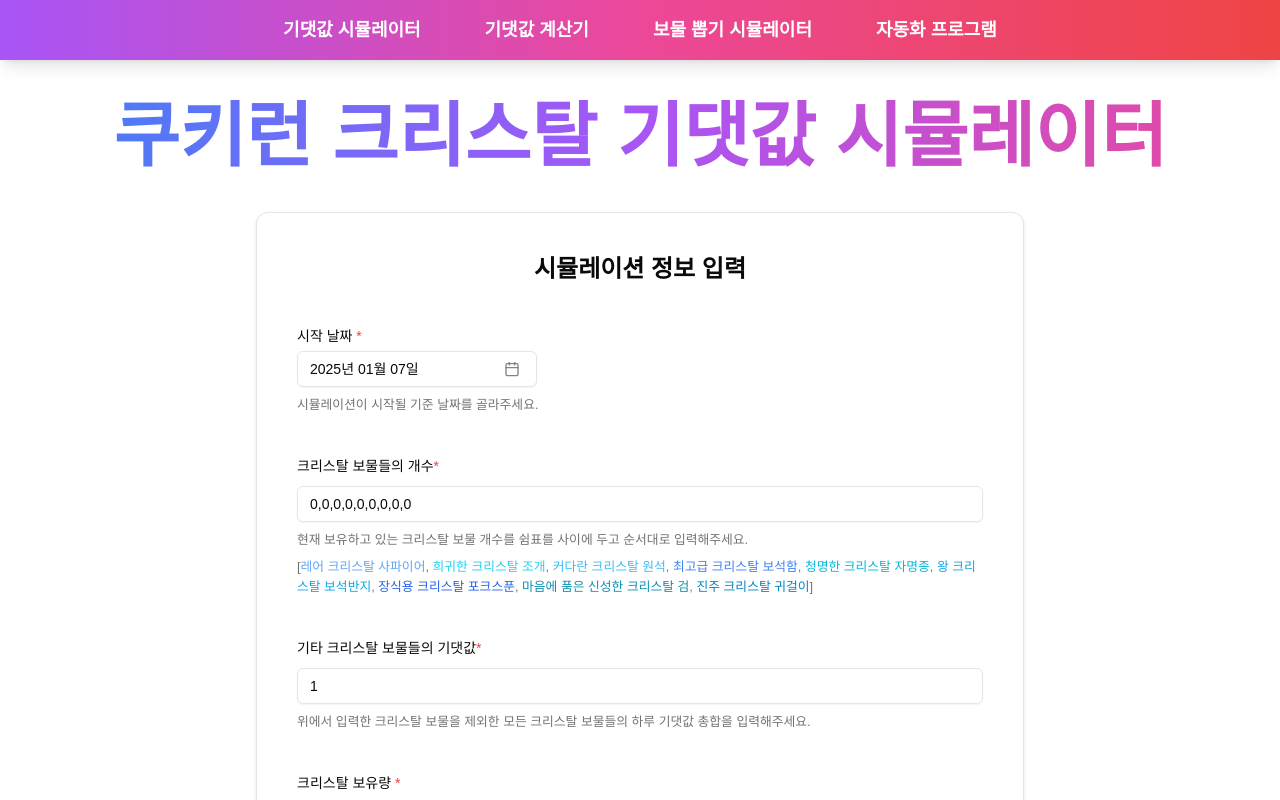
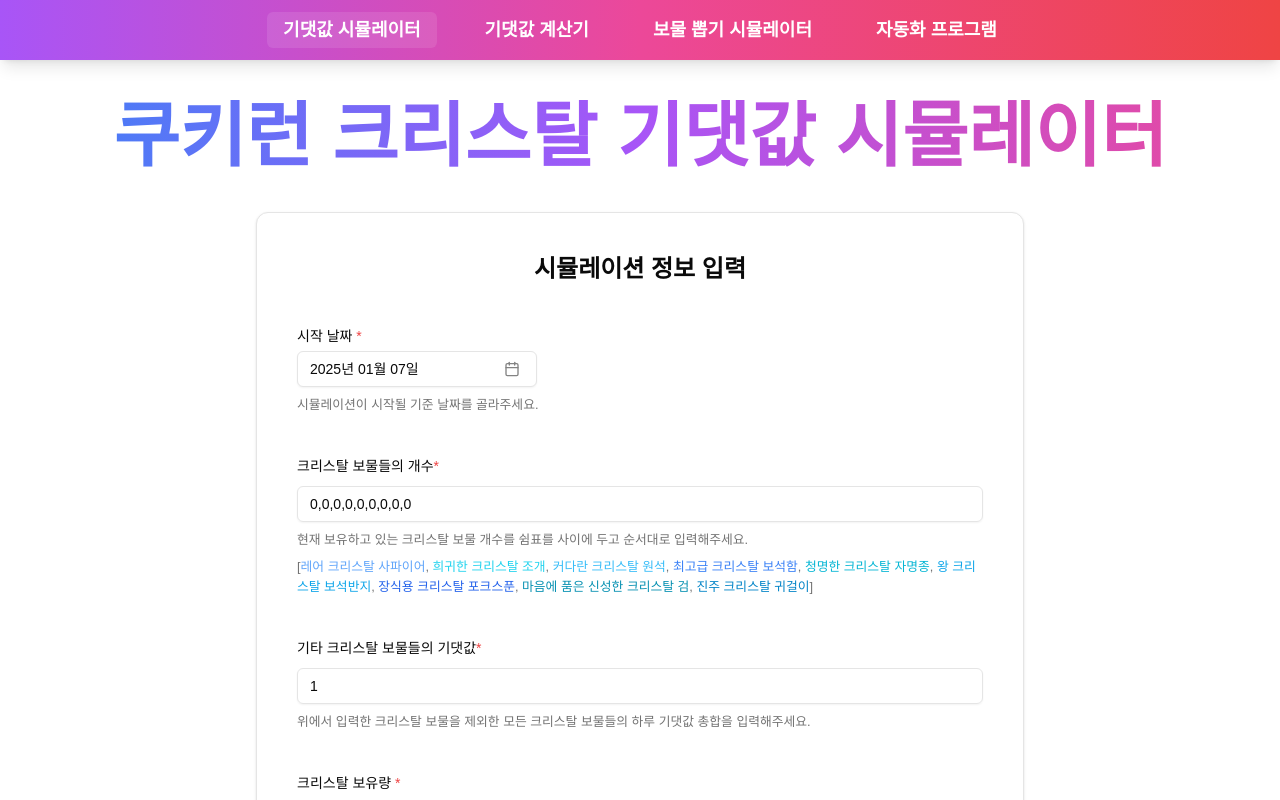
Before and after one commit to syki66/cookierun-crystal-simulator, a Next.js app: page /simulator/ready in a window 1280 px wide. Shown: the top 800 px of the page. Built offline with nearby package versions, Linux system fonts and the light colour scheme.

Commit message:
feat: header에서 Link 컴포넌트만 client 사용을 위해 분리

```diff
--- a/app/simulator/ready/page.tsx
+++ b/app/simulator/ready/page.tsx
@@ -84,7 +84,7 @@ const FormSchema = z.object({
   }),
 });
 
-export default function InputForm() {
+export default function Page() {
   const router = useRouter();
 
   const [isCalendarOpen, setIsCalendarOpen] = useState(false);
--- a/components/header.tsx
+++ /dev/null
@@ -1,46 +0,0 @@
-import Link from 'next/link';
-
-const Header = () => {
-  return (
-    <header className="bg-gradient-to-r from-purple-500 via-pink-500 to-red-500 p-4 shadow-lg">
-      <nav className="container mx-auto">
-        <ul className="flex justify-center space-x-8">
-          <li>
-            <Link
-              href="/simulator/ready"
-              className="text-white font-bold text-lg px-4 py-2 rounded-md hover:bg-white/10 hover:text-cyan-300 transition-colors duration-200"
-            >
-              기댓값 시뮬레이터
-            </Link>
-          </li>
-          <li>
-            <Link
-              href="/calculator"
-              className="text-white font-bold text-lg px-4 py-2 rounded-md hover:bg-white/10 hover:text-green-300 transition-colors duration-200"
-            >
-              기댓값 계산기
-            </Link>
-          </li>
-          <li>
-            <Link
-              href="/gacha"
-              className="text-white font-bold text-lg px-4 py-2 rounded-md hover:bg-white/10 hover:text-yellow-300 transition-colors duration-200"
-            >
-              보물 뽑기 시뮬레이터
-            </Link>
-          </li>
-          <li>
-            <Link
-              href="/automation"
-              className="text-white font-bold text-lg px-4 py-2 rounded-md hover:bg-white/10 hover:text-blue-300 transition-colors duration-200"
-            >
-              자동화 프로그램
-            </Link>
-          </li>
-        </ul>
-      </nav>
-    </header>
-  );
-};
-
-export default Header;
--- /dev/null
+++ b/components/header/index.tsx
@@ -0,0 +1,35 @@
+import Link from 'next/link';
+import NavItem from './nav-item';
+
+const Header = () => {
+  return (
+    <header className="bg-gradient-to-r from-purple-500 via-pink-500 to-red-500 p-4 shadow-lg">
+      <nav className="container mx-auto">
+        <ul className="flex justify-center space-x-8">
+          <li>
+            <NavItem href="/simulator/ready" color="text-cyan-300">
+              기댓값 시뮬레이터
+            </NavItem>
+          </li>
+          <li>
+            <NavItem href="/calculator" color="text-green-300">
+              기댓값 계산기
+            </NavItem>
+          </li>
+          <li>
+            <NavItem href="/gacha" color="text-yellow-300">
+              보물 뽑기 시뮬레이터
+            </NavItem>
+          </li>
+          <li>
+            <NavItem href="/automation" color="text-blue-300">
+              자동화 프로그램
+            </NavItem>
+          </li>
+        </ul>
+      </nav>
+    </header>
+  );
+};
+
+export default Header;
--- /dev/null
+++ b/components/header/nav-item.tsx
@@ -0,0 +1,27 @@
+'use client';
+
+import Link from 'next/link';
+import { usePathname } from 'next/navigation';
+import { ReactNode } from 'react';
+
+type NavItemProps = {
+  href: string;
+  color: string;
+  children: ReactNode;
+};
+
+export default function NavItem({ href, color, children }: NavItemProps) {
+  const path = usePathname();
+  console.log(path);
+
+  return (
+    <Link
+      href={href}
+      className={`text-white font-bold text-xs sm:text-lg sm:px-4 sm:py-2 rounded-md ${
+        path.startsWith(href) ? 'bg-white/10' : ''
+      } hover:bg-white/10 hover:${color} transition-colors duration-200 break-keep `}
+    >
+      {children}
+    </Link>
+  );
+}
```
